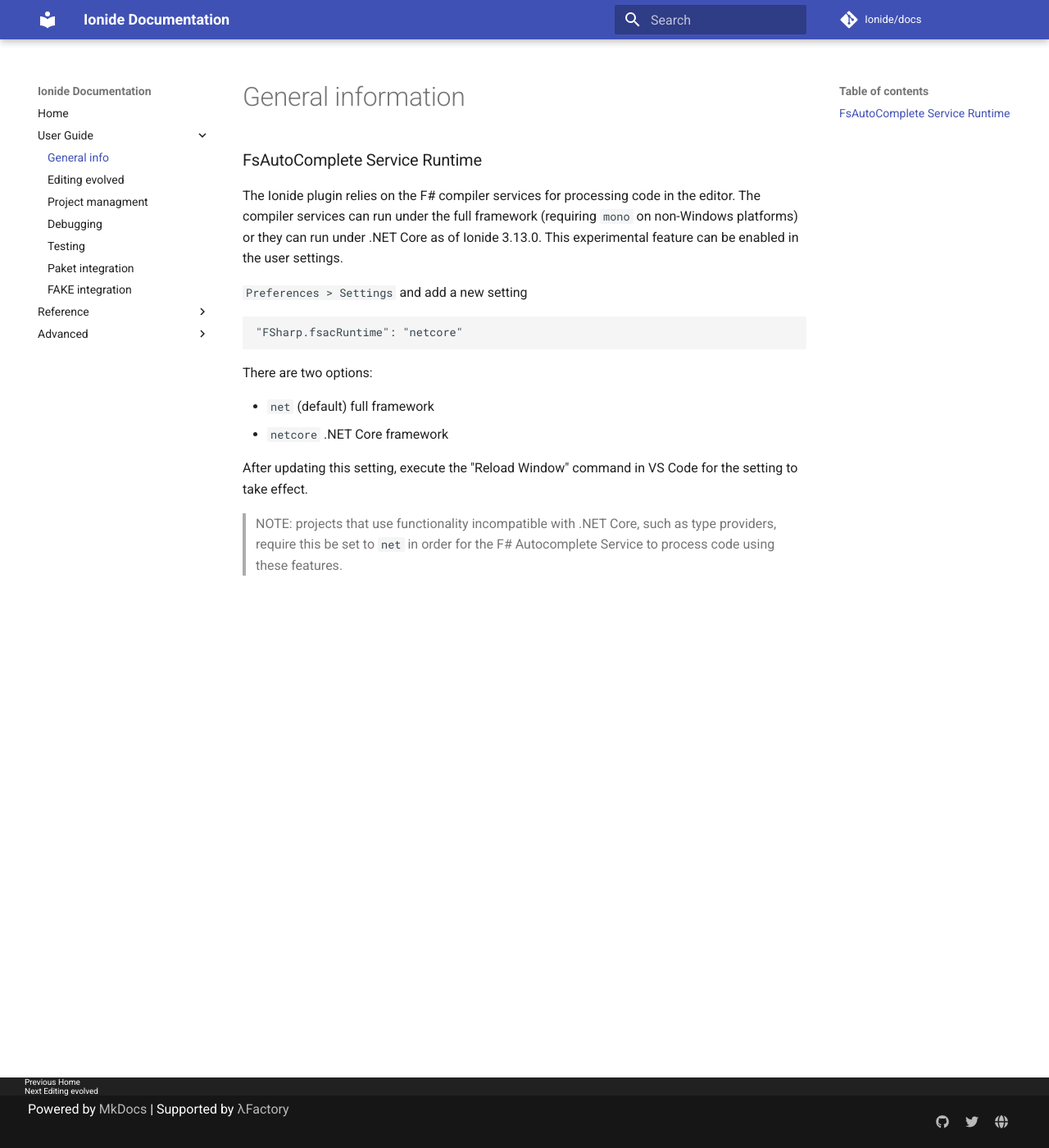
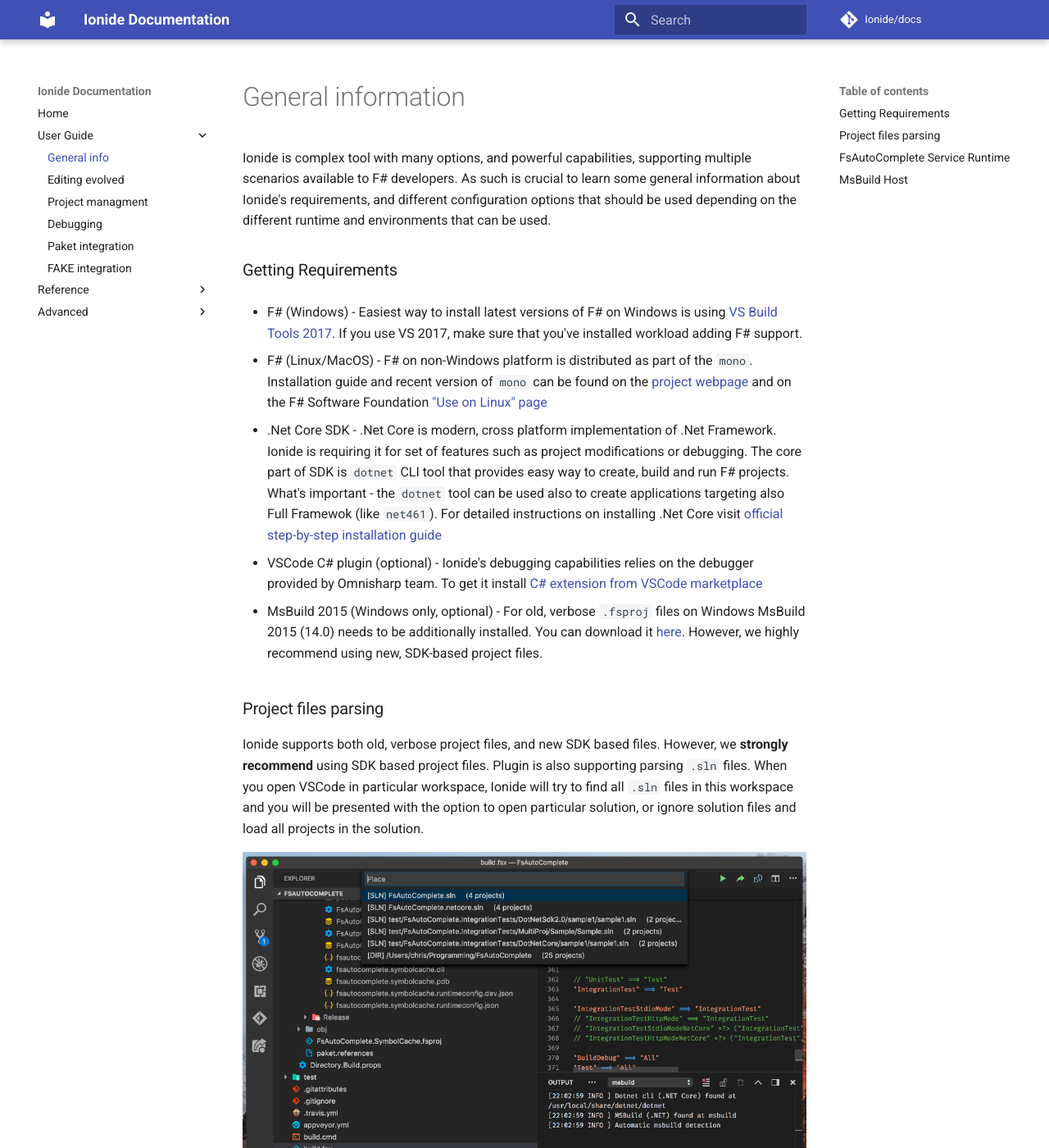
Before and after one commit to vincelee888/docs, an MkDocs documentation site: the page built from docs/general.md, in a window 1280 px wide and 1400 px high. Shown: the whole window at 82% size. Built offline with MkDocs 1.6.1 and Material for MkDocs 9.7.7, drawn with Linux system fonts in a browser that asks for light colours; comment, search, counter and statistics services are not loaded; old or Windows-style settings are respelled for this version of MkDocs; some of the changed text lies outside the part shown.

Commit message:
Update documentation

```diff
--- a/docs/general.md
+++ b/docs/general.md
@@ -1,4 +1,30 @@
 # General information
+
+Ionide is complex tool with many options, and powerful capabilities, supporting multiple scenarios available to F# developers. As such is crucial to learn some general information about Ionide's requirements, and different configuration options that should be used depending on the different runtime and environments that can be used.
+
+### Getting Requirements
+
+* F# (Windows) - Easiest way to install latest versions of F# on Windows is using [VS Build Tools 2017](https://visualstudio.microsoft.com/downloads/?utm_medium=microsoft&utm_source=docs.microsoft.com&utm_campaign=button+cta&utm_content=download+vs2017#build-tools-for-visual-studio-2017). If you use VS 2017, make sure that you've installed workload adding F# support.
+
+* F# (Linux/MacOS) - F# on non-Windows platform is distributed as part of the `mono`. Installation guide and recent version of `mono` can be found on the [project webpage](https://www.mono-project.com/download/stable/) and on the F# Software Foundation ["Use on Linux" page](https://fsharp.org/use/linux/)
+
+* .Net Core SDK - .Net Core is modern, cross platform implementation of .Net Framework. Ionide is requiring it for set of features such as project modifications or debugging. The core part of SDK is `dotnet` CLI tool that provides easy way to create, build and run F# projects. What's important - the `dotnet` tool can be used also to create applications targeting also Full Framewok (like `net461`). For detailed instructions on installing .Net Core visit [official step-by-step installation guide](https://www.microsoft.com/net/core)
+
+* VSCode C# plugin (optional) - Ionide's debugging capabilities relies on the debugger provided by Omnisharp team. To get it install [C# extension from VSCode marketplace](https://marketplace.visualstudio.com/items?itemName=ms-vscode.csharp)
+
+* MsBuild 2015 (Windows only, optional) - For old, verbose `.fsproj` files on Windows MsBuild 2015 (14.0) needs to be additionally installed. You can download it [here](https://www.microsoft.com/en-us/download/details.aspx?id=48159). However, we highly recommend using new, SDK-based project files.
+
+### Project files parsing
+
+Ionide supports both old, verbose project files, and new SDK based files. However, we **strongly recommend** using SDK based project files. Plugin is also supporting parsing `.sln` files. When you open VSCode in particular workspace, Ionide will try to find all `.sln` files in this workspace and you will be presented with the option to open particular solution, or ignore solution files and load all projects in the solution.
+
+![Choose Solution](images/chooseSolution.png)
+
+When Ionide detects any F# projects it will display them in the `Solution Explorer`. To access it you need to press F# logo button on the activity bar. In there you will see list of F# projects, their status, list of file and references. You can also right-click on different nodes in the tree to access operations that can be performed by the Ionide, such as `Build Project` or `Add file`.
+
+![Project Explorer](images/projectExplorer.png)
+
+> NOTE: In case of the problems with project parsing (Projects in status `loading failed`) you can right-click on the project node and use `Show Project Status` to see more details about the problem. We also recommend using `F#: Clear Cache` action and reloading the window, as first step in debugging any problems.
 
 ### FsAutoComplete Service Runtime
 
@@ -14,6 +40,16 @@
 * `net` (default) full framework
 * `netcore` .NET Core framework
 
-After updating this setting, execute the "Reload Window" command in VS Code for the setting to take effect.
+After updating this setting, execute the `Reload Window` command in VS Code for the setting to take effect.
 
 > NOTE: projects that use functionality incompatible with .NET Core, such as type providers, require this be set to `net` in order for the F# Autocomplete Service to process code using these features.
+
+### MsBuild Host
+
+The Ionide plugin provides deep integration with MsBuild - starting from project parsing (process of getting list of files, references and properties out of `fsproj` file) through project modifications (adding new files, ordering them, adding project-to-project references) to building and running projects. All features provided by Ionide in area of project management are described more in [Project](project) section.
+
+Ionide can use either MsBuild installation provided by Full Framework (installed by VS / VS Build Tools on Windows and by Mono on Linux/MacOS) or the cross platform version of MsBuild provided by .Net Core SDK. In most cases Ionide makes automatic decision which one to use based on the type of project file, but projects that use functionality incompatible with .NET Core, such as type providers not updated to latest TP SDK, require using Full Framework installation of MsBuild.
+
+To control MsBuild Host that's used by Ionide you need to go to the F# Solution Explorer view and use `F#: Pick MsBuild Host` action
+
+![MsBuildHost](images/pickMsBuildHost.png)
--- a/mkdocs.yml
+++ b/mkdocs.yml
@@ -27,7 +27,6 @@
   - 'Editing evolved': 'editing.md'
   - 'Project managment': 'project.md'
   - 'Debugging': 'debugger.md'
-  - 'Testing': 'testing.md'
   - 'Paket integration': 'paket.md'
   - 'FAKE integration': 'fake.md'
 - Reference:
```
Also changed, not shown: docs/editing.md (+10 -10 lines), docs/index.md (+2 -2 lines), docs/testing.md (deleted, +0 -3 lines), docs/images/chooseSolution.png (added), docs/images/pickMsBuildHost.png (added), docs/images/projectExplorer.png (added).
